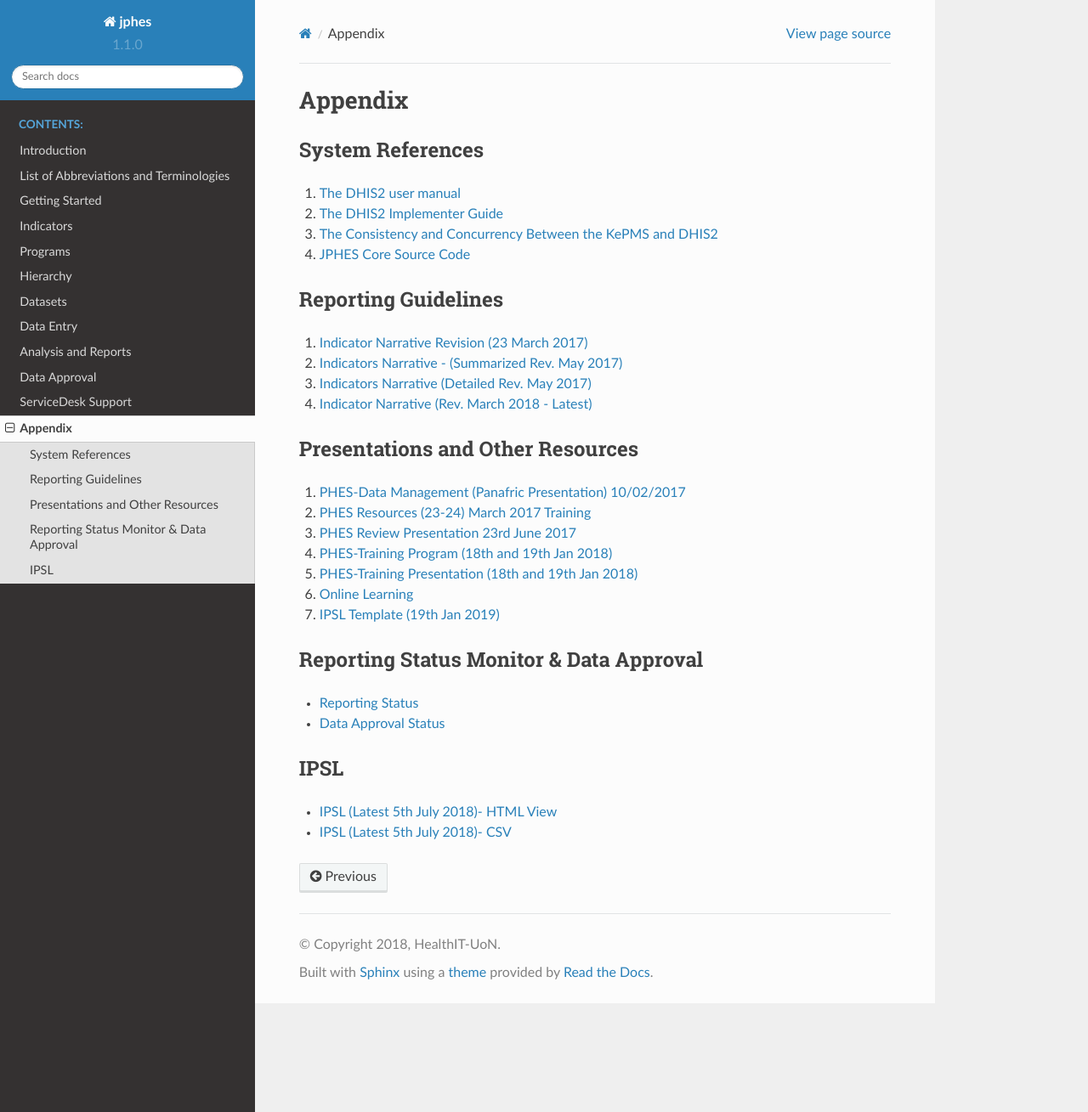
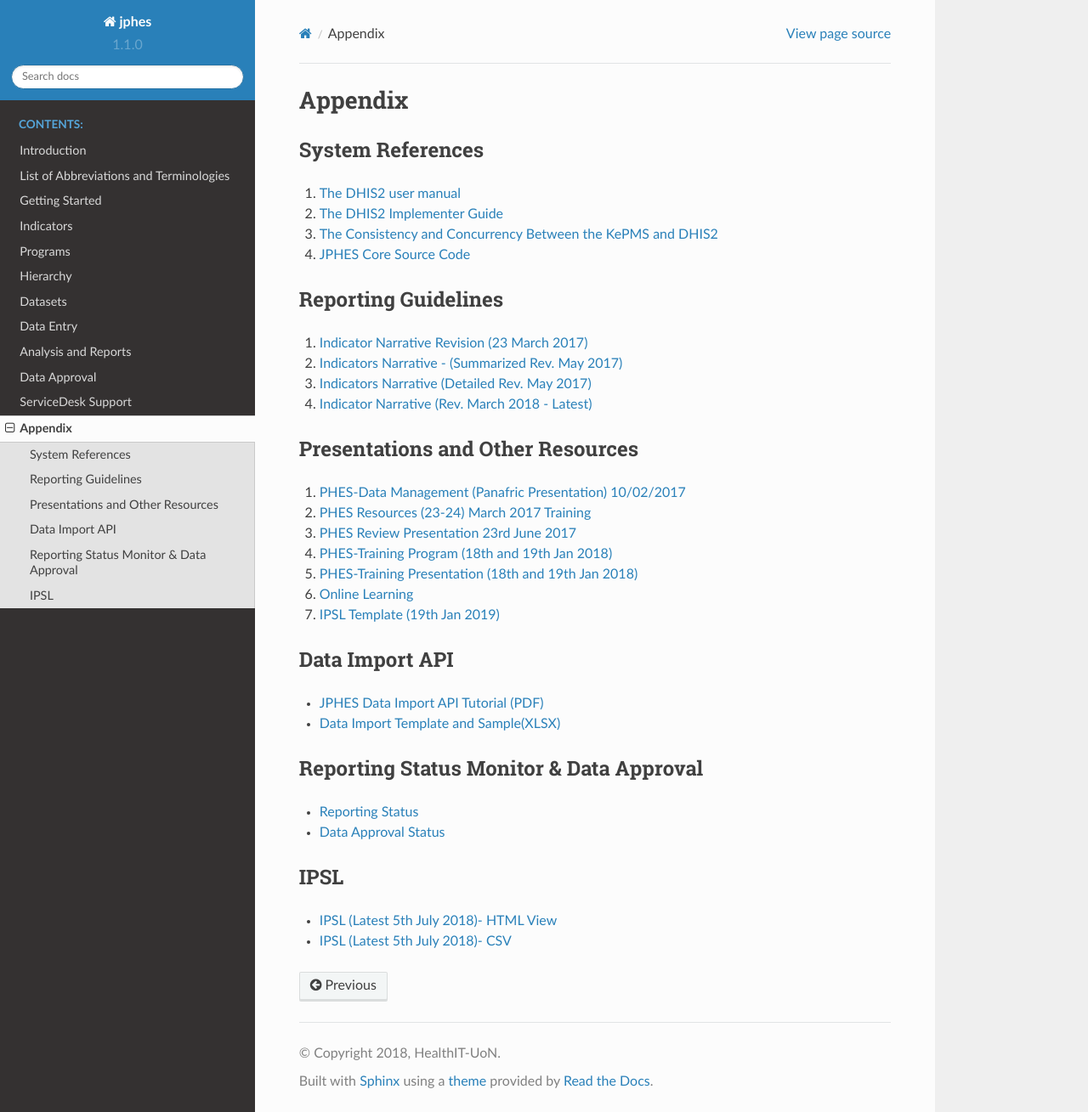
Before and after one commit to uonafya/jphes-docs, a Sphinx documentation site: the page built from source/appendix.rst, in a window 1280 px wide and 1309 px high. Shown: the whole window at 85% size. Built offline with Sphinx 7.4.7 and the Read the Docs theme 2.0.0, drawn with Linux system fonts in a browser that asks for light colours.

Commit message:
Update appendix.rst

```diff
--- a/source/appendix.rst
+++ b/source/appendix.rst
@@ -32,6 +32,12 @@ Presentations and Other Resources
 6.  `Online Learning <http://elearningtest.healthit.uonbi.ac.ke>`_
 7. `IPSL Template (19th Jan 2019) <_static/resources/PHES_Resources_19_01_2018.zip>`_
 
+Data Import API
+---------------------
+
+- `JPHES Data Import API Tutorial (PDF) <_static/resources/JPHES_API_For_DataMapping_&_Import.pdf>`_
+- `Data Import Template and Sample(XLSX) <_static/resources/mechnism_dataimport_csv_example.xlsx>`_
+
 
 Reporting Status Monitor & Data Approval
 -------------------------------------------
```
